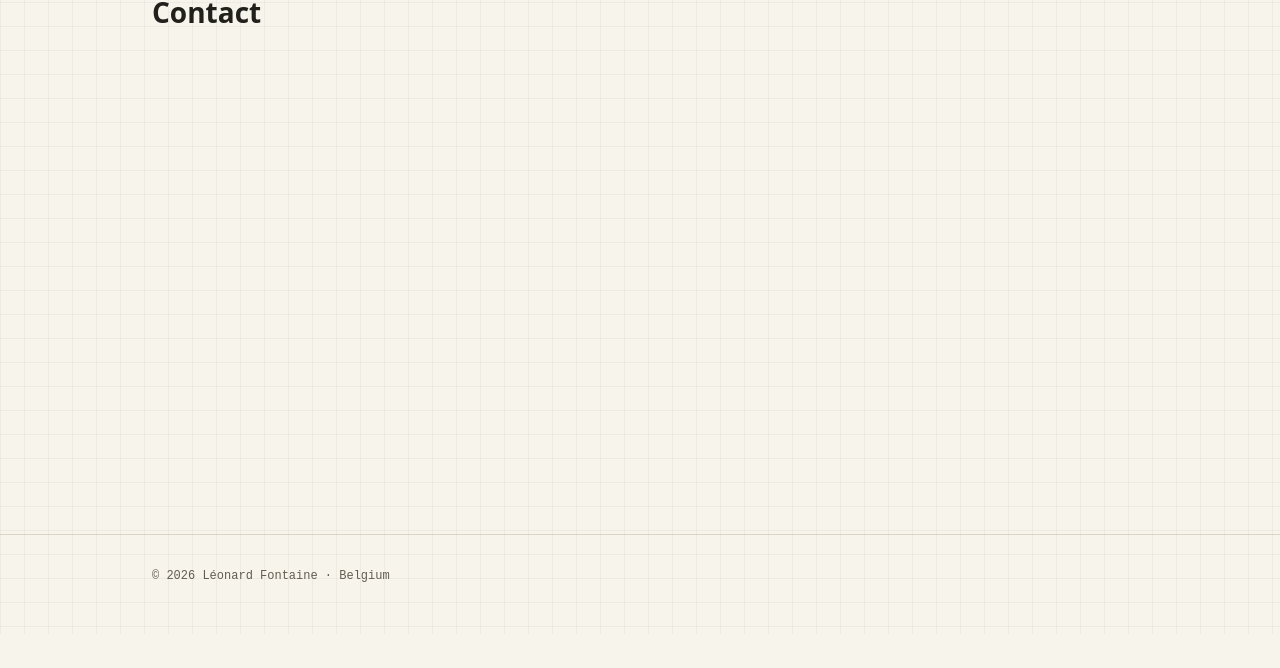
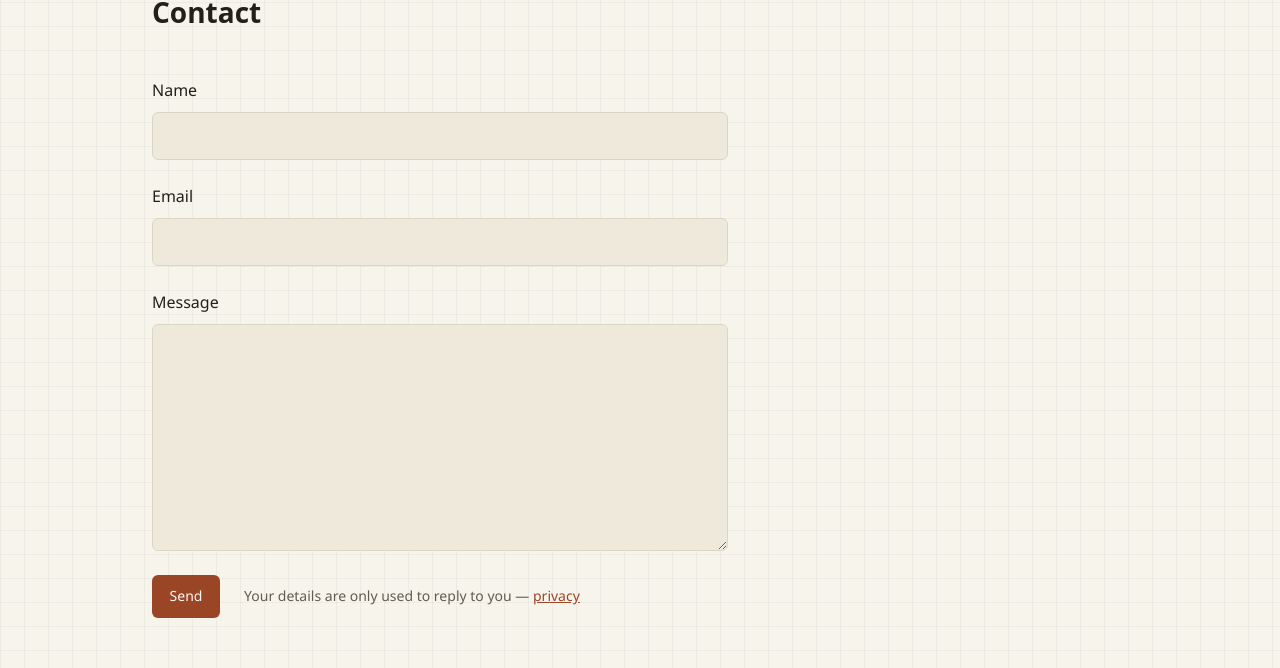
Before and after one commit to drakaull/Portfolio, a React (Vite) app in the folder frontend/: page /en/contact in a window 1280 px wide. Shown: the part 166-834 px from the top of the page. Before the commit the page ends 800 px from the top, so only its background shows below. Built offline with nearby package versions, Linux system fonts and the light colour scheme; no server answers; a web font is replaced by a local one.

Commit message:
feat(frontend): add the contact form
Name, email and message with errors next to their field, a hidden trap
field for robots, a thank-you message, and the typed text kept when the
limit is reached or the server fails. Links to the privacy page.

```diff
--- /dev/null
+++ b/frontend/src/api/contact.ts
@@ -0,0 +1,35 @@
+import type { Lang } from '../i18n/useTranslation.ts'
+
+export type ContactForm = {
+  name: string
+  email: string
+  message: string
+  website: string // trap: stays empty for people, filled in by robots
+}
+
+export type ContactField = 'name' | 'email' | 'message'
+
+export type ContactResult =
+  | { status: 'sent' }
+  | { status: 'invalid'; fields: ContactField[] }
+  | { status: 'tooMany' | 'error' }
+
+type ValidationError = { loc: (string | number)[] }
+
+export async function sendContactMessage(form: ContactForm, lang: Lang): Promise<ContactResult> {
+  try {
+    const response = await fetch('/api/contact', {
+      method: 'POST',
+      headers: { 'Content-Type': 'application/json' },
+      body: JSON.stringify({ ...form, lang }),
+    })
+    if (response.ok) return { status: 'sent' }
+    if (response.status === 422) {
+      const { detail } = (await response.json()) as { detail: ValidationError[] }
+      return { status: 'invalid', fields: detail.map((error) => error.loc[1] as ContactField) }
+    }
+    return { status: response.status === 429 ? 'tooMany' : 'error' }
+  } catch {
+    return { status: 'error' }
+  }
+}
--- a/frontend/src/i18n/en.ts
+++ b/frontend/src/i18n/en.ts
@@ -53,6 +53,21 @@ export const en = {
   'projects.otherLanguages': 'Others',
   'projects.solo': 'Solo project',
   'contact.title': 'Contact',
+  'contact.name': 'Name',
+  'contact.email': 'Email',
+  'contact.message': 'Message',
+  'contact.send': 'Send',
+  'contact.sending': 'Sending…',
+  'contact.sent':
+    'Thank you, your message has been sent. I will get back to you as soon as possible.',
+  'contact.privacyNote': 'Your details are only used to reply to you —',
+  'contact.privacyLink': 'privacy',
+  'contact.tooMany': 'You have sent several messages in a short time. Please try again in an hour.',
+  'contact.error':
+    'Your message could not be sent. Please try again later: your text is still here.',
+  'contact.invalidName': 'Required, on one line; 100 characters max.',
+  'contact.invalidEmail': 'Enter a valid email address, so I can reply.',
+  'contact.invalidMessage': 'Between 10 and 5,000 characters.',
   'admin.title': 'Administration',
   'admin.backToSite': 'Back to the site',
   'admin.loading': 'Loading…',
--- a/frontend/src/i18n/fr.ts
+++ b/frontend/src/i18n/fr.ts
@@ -54,6 +54,21 @@ export const fr: Record<TranslationKey, string> = {
   'projects.otherLanguages': 'Autres',
   'projects.solo': 'Projet solo',
   'contact.title': 'Contact',
+  'contact.name': 'Nom',
+  'contact.email': 'E-mail',
+  'contact.message': 'Message',
+  'contact.send': 'Envoyer',
+  'contact.sending': 'Envoi…',
+  'contact.sent': 'Merci, votre message est bien envoyé. Je vous réponds au plus vite.',
+  'contact.privacyNote': 'Vos données servent uniquement à vous répondre —',
+  'contact.privacyLink': 'vie privée',
+  'contact.tooMany':
+    'Vous avez envoyé plusieurs messages en peu de temps. Réessayez dans une heure.',
+  'contact.error':
+    "Votre message n'a pas pu être envoyé. Réessayez plus tard : votre texte est conservé.",
+  'contact.invalidName': 'Obligatoire, sur une ligne ; 100 caractères maximum.',
+  'contact.invalidEmail': 'Saisissez une adresse e-mail valide, pour que je puisse vous répondre.',
+  'contact.invalidMessage': 'Entre 10 et 5 000 caractères.',
   'admin.title': 'Administration',
   'admin.backToSite': 'Retour au site',
   'admin.loading': 'Chargement…',
--- a/frontend/src/i18n/nl.ts
+++ b/frontend/src/i18n/nl.ts
@@ -55,6 +55,21 @@ export const nl: Record<TranslationKey, string> = {
   'projects.otherLanguages': 'Overige',
   'projects.solo': 'Soloproject',
   'contact.title': 'Contact',
+  'contact.name': 'Naam',
+  'contact.email': 'E-mail',
+  'contact.message': 'Bericht',
+  'contact.send': 'Versturen',
+  'contact.sending': 'Versturen…',
+  'contact.sent': 'Bedankt, je bericht is verzonden. Ik antwoord zo snel mogelijk.',
+  'contact.privacyNote': 'Je gegevens worden alleen gebruikt om je te antwoorden —',
+  'contact.privacyLink': 'privacy',
+  'contact.tooMany':
+    'Je hebt in korte tijd meerdere berichten verstuurd. Probeer het over een uur opnieuw.',
+  'contact.error':
+    'Je bericht kon niet worden verzonden. Probeer het later opnieuw: je tekst blijft bewaard.',
+  'contact.invalidName': 'Verplicht, op één regel; maximaal 100 tekens.',
+  'contact.invalidEmail': 'Vul een geldig e-mailadres in, zodat ik kan antwoorden.',
+  'contact.invalidMessage': 'Tussen 10 en 5.000 tekens.',
   'admin.title': 'Administratie',
   'admin.backToSite': 'Terug naar de website',
   'admin.loading': 'Bezig met laden…',
--- /dev/null
+++ b/frontend/src/pages/ContactPage.module.css
@@ -0,0 +1,75 @@
+.form {
+  display: grid;
+  gap: var(--space-5);
+  max-width: 36rem;
+}
+
+.field {
+  display: grid;
+  gap: var(--space-2);
+  font-weight: 500;
+}
+
+.field input,
+.field textarea {
+  min-width: 0;
+  padding: 0.65rem 0.8rem;
+  border: 1px solid var(--color-border);
+  border-radius: var(--radius-md);
+  background: var(--color-surface);
+  color: var(--color-text);
+  font: inherit;
+  font-weight: 400;
+}
+
+.field textarea {
+  resize: vertical;
+}
+
+.field input:focus-visible,
+.field textarea:focus-visible {
+  border-color: var(--color-accent);
+}
+
+.field [aria-invalid='true'] {
+  border-color: var(--color-accent);
+}
+
+.actions {
+  display: flex;
+  flex-wrap: wrap;
+  align-items: center;
+  gap: var(--space-3) var(--space-5);
+}
+
+.privacy {
+  margin: 0;
+  color: var(--color-text-muted);
+  font-size: var(--text-sm);
+}
+
+.sent {
+  margin: 0;
+  color: var(--color-text);
+  font-weight: 500;
+}
+
+.sent:empty {
+  display: none;
+}
+
+.error {
+  margin: 0;
+  color: var(--color-accent);
+  font-size: var(--text-sm);
+  font-weight: 500;
+}
+
+/* Off-screen rather than display:none, which some robots detect and skip. */
+.trap {
+  position: absolute;
+  left: -10000px;
+  width: 1px;
+  height: 1px;
+  overflow: hidden;
+}
--- a/frontend/src/pages/ContactPage.tsx
+++ b/frontend/src/pages/ContactPage.tsx
@@ -1,8 +1,138 @@
+import { useState, type FormEvent, type ReactNode } from 'react'
+import { Link } from 'react-router'
+import { sendContactMessage, type ContactField, type ContactForm } from '../api/contact.ts'
+import { Button } from '../components/Button/Button.tsx'
 import { PageHeader } from '../components/PageHeader/PageHeader.tsx'
+import type { TranslationKey } from '../i18n/en.ts'
 import { useTranslation } from '../i18n/useTranslation.ts'
+import styles from './ContactPage.module.css'
+
+const EMPTY: ContactForm = { name: '', email: '', message: '', website: '' }
+
+const FIELD_ERRORS: Record<ContactField, TranslationKey> = {
+  name: 'contact.invalidName',
+  email: 'contact.invalidEmail',
+  message: 'contact.invalidMessage',
+}
+
+type State = 'idle' | 'sending' | 'sent' | 'tooMany' | 'error'
 
 export function ContactPage() {
-  const { t } = useTranslation()
+  const { t, lang } = useTranslation()
+  const [form, setForm] = useState<ContactForm>(EMPTY)
+  const [state, setState] = useState<State>('idle')
+  const [invalid, setInvalid] = useState<ContactField[]>([])
 
-  return <PageHeader eyebrow={t('eyebrow.contact')} title={t('contact.title')} />
+  function update(changes: Partial<ContactForm>) {
+    setForm((current) => ({ ...current, ...changes }))
+    if (state === 'sent') setState('idle')
+  }
+
+  async function handleSubmit(event: FormEvent<HTMLFormElement>) {
+    event.preventDefault()
+    setState('sending')
+    const result = await sendContactMessage(form, lang)
+    if (result.status === 'sent') {
+      setForm(EMPTY)
+      setInvalid([])
+      setState('sent')
+    } else if (result.status === 'invalid') {
+      setInvalid(result.fields)
+      setState('idle')
+    } else {
+      setState(result.status) // the typed text is kept
+    }
+  }
+
+  // Each field is named by its label only; the error is linked through aria-describedby.
+  const field = (name: ContactField, control: (props: object) => ReactNode) => {
+    const errorId = `contact-${name}-error`
+    const hasError = invalid.includes(name)
+    return (
+      <div className={styles.field}>
+        <label htmlFor={`contact-${name}`}>{t(`contact.${name}`)}</label>
+        {control({
+          id: `contact-${name}`,
+          'aria-invalid': hasError,
+          'aria-describedby': hasError ? errorId : undefined,
+        })}
+        {hasError && (
+          <span id={errorId} className={styles.error}>
+            {t(FIELD_ERRORS[name])}
+          </span>
+        )}
+      </div>
+    )
+  }
+
+  return (
+    <>
+      <PageHeader eyebrow={t('eyebrow.contact')} title={t('contact.title')} />
+      <form className={styles.form} onSubmit={handleSubmit} noValidate>
+        {field('name', (props) => (
+          <input
+            {...props}
+            autoComplete="name"
+            maxLength={100}
+            required
+            value={form.name}
+            onChange={(event) => update({ name: event.target.value })}
+          />
+        ))}
+        {field('email', (props) => (
+          <input
+            {...props}
+            type="email"
+            autoComplete="email"
+            maxLength={254}
+            required
+            value={form.email}
+            onChange={(event) => update({ email: event.target.value })}
+          />
+        ))}
+        {field('message', (props) => (
+          <textarea
+            {...props}
+            rows={8}
+            maxLength={5000}
+            required
+            value={form.message}
+            onChange={(event) => update({ message: event.target.value })}
+          />
+        ))}
+
+        {/* Trap for robots: out of sight, out of the tab order, ignored by screen readers. */}
+        <div className={styles.trap} aria-hidden="true">
+          <label htmlFor="contact-website">Website</label>
+          <input
+            id="contact-website"
+            name="website"
+            tabIndex={-1}
+            autoComplete="off"
+            value={form.website}
+            onChange={(event) => update({ website: event.target.value })}
+          />
+        </div>
+
+        <div className={styles.actions}>
+          <Button type="submit" disabled={state === 'sending'}>
+            {state === 'sending' ? t('contact.sending') : t('contact.send')}
+          </Button>
+          <p className={styles.privacy}>
+            {t('contact.privacyNote')}{' '}
+            <Link to={`/${lang}/privacy`}>{t('contact.privacyLink')}</Link>
+          </p>
+        </div>
+
+        <p role="status" className={styles.sent}>
+          {state === 'sent' && t('contact.sent')}
+        </p>
+        {(state === 'tooMany' || state === 'error') && (
+          <p role="alert" className={styles.error}>
+            {t(state === 'tooMany' ? 'contact.tooMany' : 'contact.error')}
+          </p>
+        )}
+      </form>
+    </>
+  )
 }
```
Also changed, not shown: 2 other files (tests, documents, lock files or other folders).
